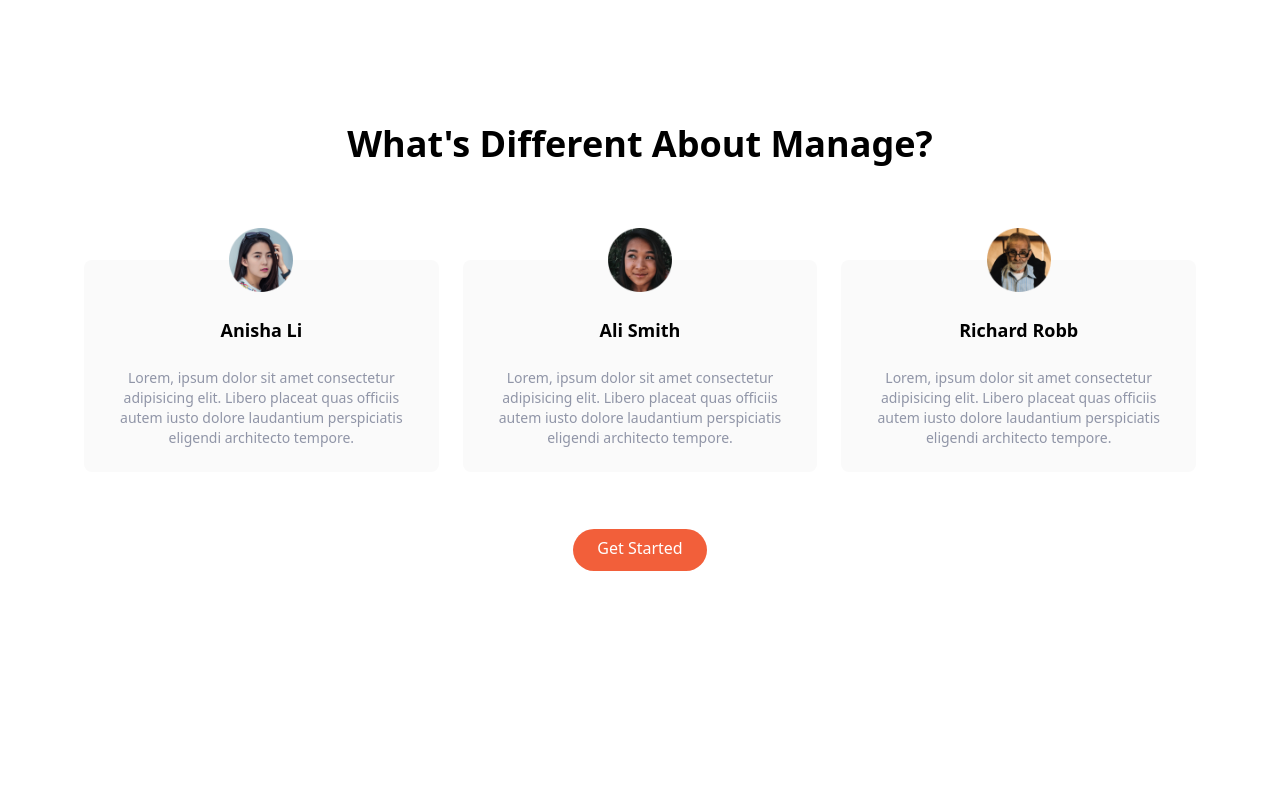
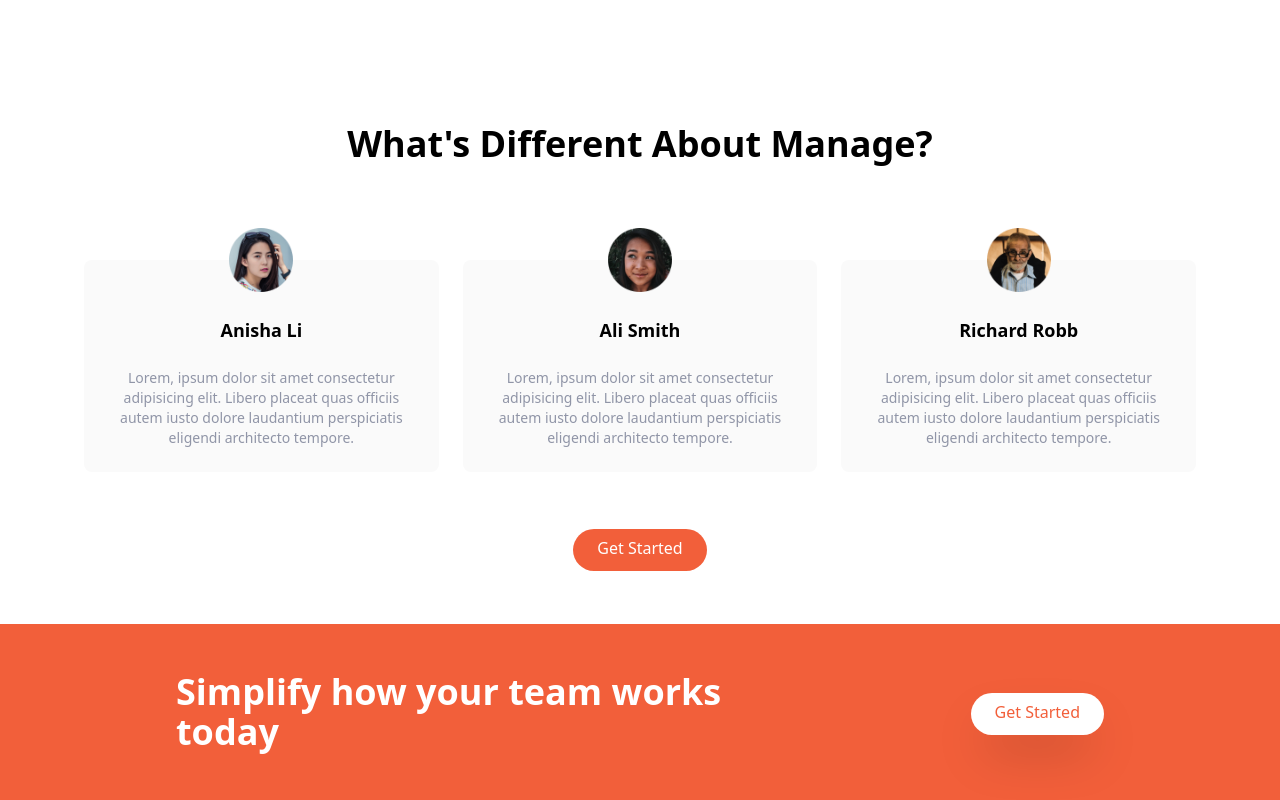
Before and after one commit to rohitgulam/tailwind-manage-landingpage, a website: page index.html in a window 1280 px wide. Shown: the part 1144-1944 px from the top of the page. Before the commit the page ends 1768 px from the top, so only its background shows below. Drawn offline with Linux system fonts and the light colour scheme.

Commit message:
cta section

```diff
--- a/index.html
+++ b/index.html
@@ -161,5 +161,19 @@
             </div>
         </div>
     </section>
+    <!-- CTA Section -->
+    <section id="cta" class="bg-brightRed">
+        <!-- Flex container -->
+        <div class="container flex flex-col items-center justify-between px-6 py-24 mx-auto space-y-12 md:py-12 md:flex-row md:space-y-0">
+            <!-- Heading -->
+            <h2 class="text-5xl font-bold leading-tight text-center text-white md:text-4xl md:max-w-xl md:text-left">
+                Simplify how your team works today
+            </h2>
+            <!-- Button -->
+            <div class="my-16">
+                <a href="#" class="p-3 px-6 pt-2 text-brightRed bg-white rounded-full shadow-2xl baseline hover:bg-gray-900">Get Started</a>
+            </div>
+        </div>
+    </section>
 </body>
 </html>
```
